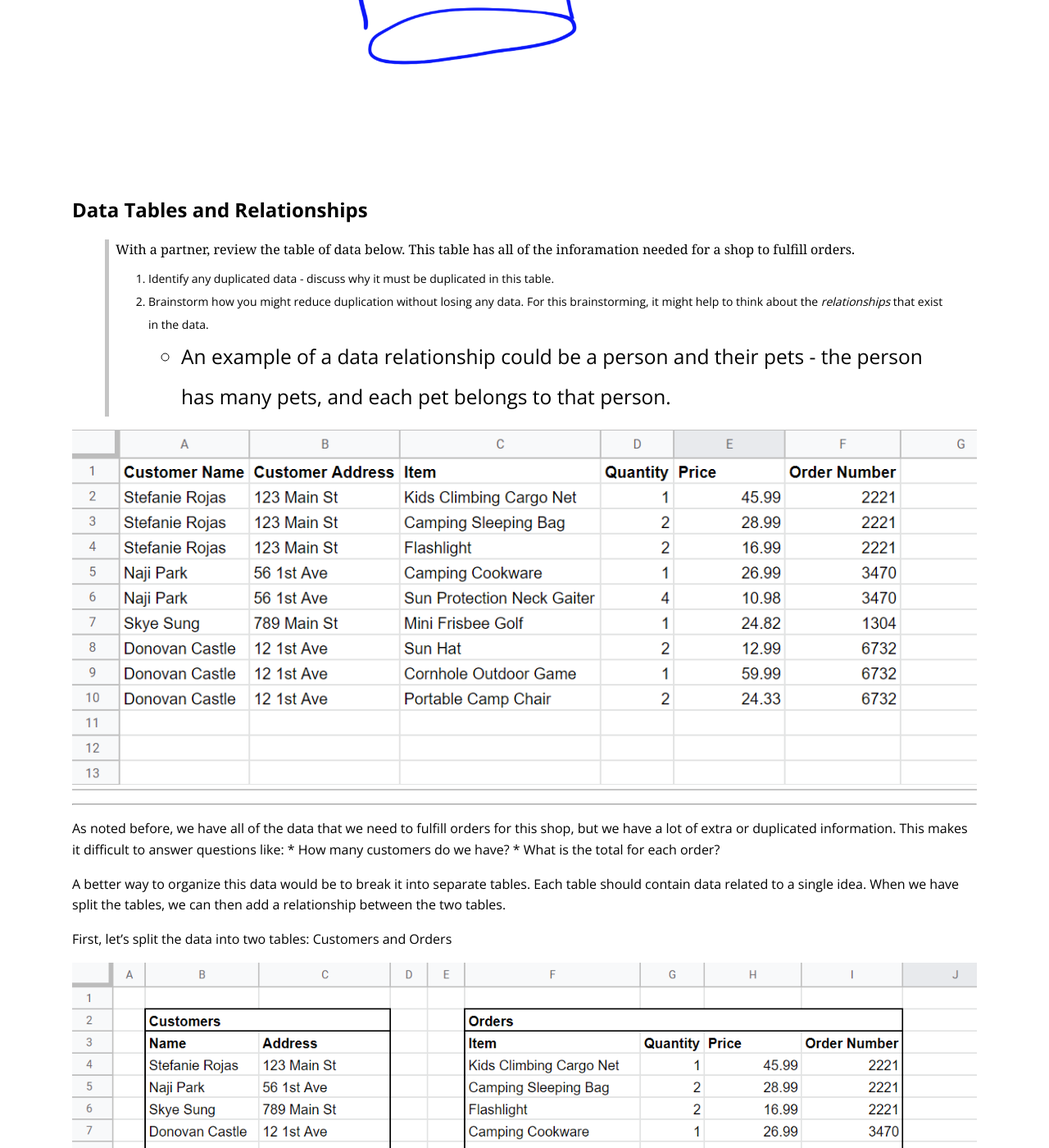
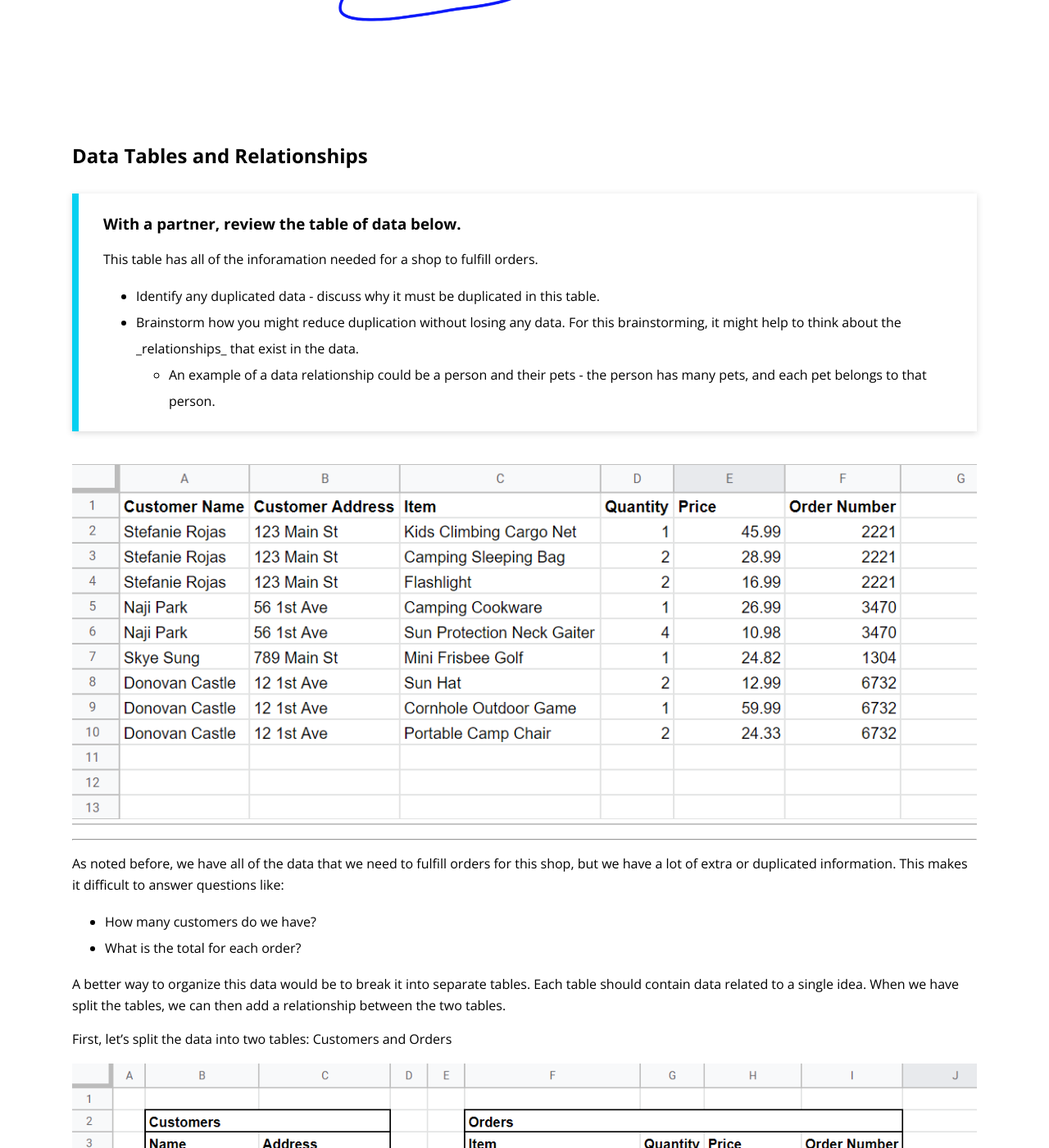
Before and after one commit to turingschool/launch-curriculum, a Jekyll site: the page built from module2/lessons/Week1/IntroToDatabases.md, in a window 1280 px wide and 1400 px high, scrolled down 1762 px. Shown: the whole window at 82% size. Built offline with Jekyll 4.4.1, drawn with Linux system fonts in a browser that asks for light colours; nearby versions of some CDN libraries; comment, search, counter and statistics services are not loaded; some of the changed text lies outside the part shown.

Commit message:
update lesson format

```diff
--- a/module2/lessons/Week1/IntroToDatabases.md
+++ b/module2/lessons/Week1/IntroToDatabases.md
@@ -31,22 +31,29 @@ As developers, what we focus on with data and information is how to store inform
 
 There are two main types of databases - table (SQL), and non-table (noSQL).  At turing, we are going to focus mainly on SQL databases - our data will be organized into tables, and will be easy to scale.
 
-![Simple Diagram of data flow through a database](/assets/images/module2/Week1/DatabaseDiagram.png)
+<img src="/assets/images/module2/Week1/DatabaseDiagram.png" alt="Simple Diagram of data flow through a database" style="width: 90%">
 
 ## Data Tables and Relationships
 
-> With a partner, review the table of data below.  This table has all of the inforamation needed for a shop to fulfill orders.
-> 1. Identify any duplicated data - discuss why it must be duplicated in this table.
-> 2. Brainstorm how you might reduce duplication without losing any data.  For this brainstorming, it might help to think about the _relationships_ that exist in the data.
->       * An example of a data relationship could be a person and their pets - the person has many pets, and each pet belongs to that person.
+<section class="call-to-action">
+    <h3> With a partner, review the table of data below. </h3>
+    <p>This table has all of the inforamation needed for a shop to fulfill orders.</p>
+    <ul>
+        <li>Identify any duplicated data - discuss why it must be duplicated in this table.</li>
+        <li>Brainstorm how you might reduce duplication without losing any data.  For this brainstorming, it might help to think about the _relationships_ that exist in the data.</li>
+        <ul>
+            <li>An example of a data relationship could be a person and their pets - the person has many pets, and each pet belongs to that person.</li>
+        </ul>
+    </ul>
+</section>
 
 [![](/assets/images/module2/Week1/OrderDataSingleTable.png)](https://docs.google.com/spreadsheets/d/1KX3EhldBiQAVxXoQpQfzveHbhiNerxmmmkMufFe4ZrM/edit?usp=sharing)
 
 ----------------------------
 
 As noted before, we have all of the data that we need to fulfill orders for this shop, but we have a lot of extra or duplicated information.  This makes it difficult to answer questions like:
-    * How many customers do we have?
-    * What is the total for each order?
+* How many customers do we have?
+* What is the total for each order?
 
 A better way to organize this data would be to break it into separate tables.  Each table should contain data related to a single idea.  When we have split the tables, we can then add a relationship between the two tables.
 
@@ -54,9 +61,14 @@ First, let's split the data into two tables: Customers and Orders
 
 [![](/assets/images/module2/Week1/OrdersandCustomers.png)](https://docs.google.com/spreadsheets/d/1KX3EhldBiQAVxXoQpQfzveHbhiNerxmmmkMufFe4ZrM/edit#gid=1681092286)
 
-> With a partner, discuss the following questions about the tables above:
-> * Do we have all of the **data** that was in the original table?
-> * Do we have all of the **information** that was in the original table?
+
+<section class="call-to-action">
+    <p>With a partner, discuss the following questions about the tables above:</p>
+    <ul>
+        <li>Do we have all of the <strong>data</strong> that was in the original table?</li>
+        <li>Do we have all of the <strong>information</strong> that was in the original table?</li>
+    </ul>
+</section>
 
 <aside class="instructor-notes">
     <p><strong>Instructor Note</strong><br>We want students to recognize that we are missing the information that relates an order to a customer - even though we have all the same data.</p>
@@ -73,12 +85,11 @@ To create these relationships, we need every table to have a **primary key**.  A
 
 We link the two tables by using a **foreign key** on one or more tables.  In this case, we use `Customer Id` as a foreign key on the Orders, that refers back to the primary keys from Customers.
 
-> With a partner, practice describing these two tables.  Use as many vocab words as you can: data, table, primary key and foreign key.
+<section class="call-to-action">
+<p>With a partner, practice describing these two tables.  Use as many vocab words as you can: data, table, primary key and foreign key.</p>
+</section>
 
 ## Create Database
-<!-- - Download Postgresql
-- Open PgAdmin
-- Create Database with one table -->
 
 So far, we have been working with representations of what data might look like inside of a database.  We have seen data organized into tables, using primary and foreign keys to relate to records in other tables.  Now, we are going to create a database.  This database will live on your computer (it will be accessible only by you, or someone with your laptop).
 
@@ -107,7 +118,10 @@ There are [many different databases](https://appinventiv.com/blog/top-web-app-da
 
 Once in PgAdmin, we are going to create a database for our customer and order information.
 
-> In small groups, work through the following steps.  You should each complete the steps individually, but use your group-mates as resources if you get stuck.  And, if you need an instructor's help - reach out!
+<section class="call-to-action">
+<p>In small groups, work through the following steps.  You should each complete the steps individually, but use your group-mates as resources if you get stuck.  And, if you need an instructor's help - reach out!</p>
+</section>
+
 > 1. Right Click on `Databases` and `Create` a `Database`
 > ![](/assets/images/module2/Week1/CreateDb1.png)
 > 2. Give your database a name and `Save`
@@ -134,16 +148,24 @@ The Query Tool is where we will interact with our database.  Today, you are goin
 
 If you run into any error messages or issues - reach out to an instructor!
 
-> In small groups, discuss the following questions:
-> * What do you think `CREATE TABLE` is doing?
-> * How are column headers created?
-> * What datatypes do you think are being used for each column?
-> * What words/commands don't make much sense yet?
+<section class="call-to-action">
+<p>In small groups, discuss the following questions:</p>
+<ul>
+    <li>What do you think `CREATE TABLE` is doing?</li>
+    <li>How are column headers created?</li>
+    <li>What datatypes do you think are being used for each column?</li>
+    <li>What words/commands don't make much sense yet?</li>
+</ul>
+</section>
 
 <aside class="instructor-notes">
     <p><strong>Instructor Note</strong><br>We want students to be able to recreate these steps, but they do not need to know too much about the commands yet - we will cover SELECT and JOIN in later lessons.  CREATE TABLE will not be covered in detail because we are not preparing students for database administration - in their first jobs, they will most likely be working with pre-existing databases.</p>
 </aside>
 
+<section class="checks-for-understanding">
+
 ## Check for Understanding
 * In your own words, what is a database?
 * Imagine that you are creating a database of books.  How might you create a relationship between a book and its author?
+
+</section>
```
